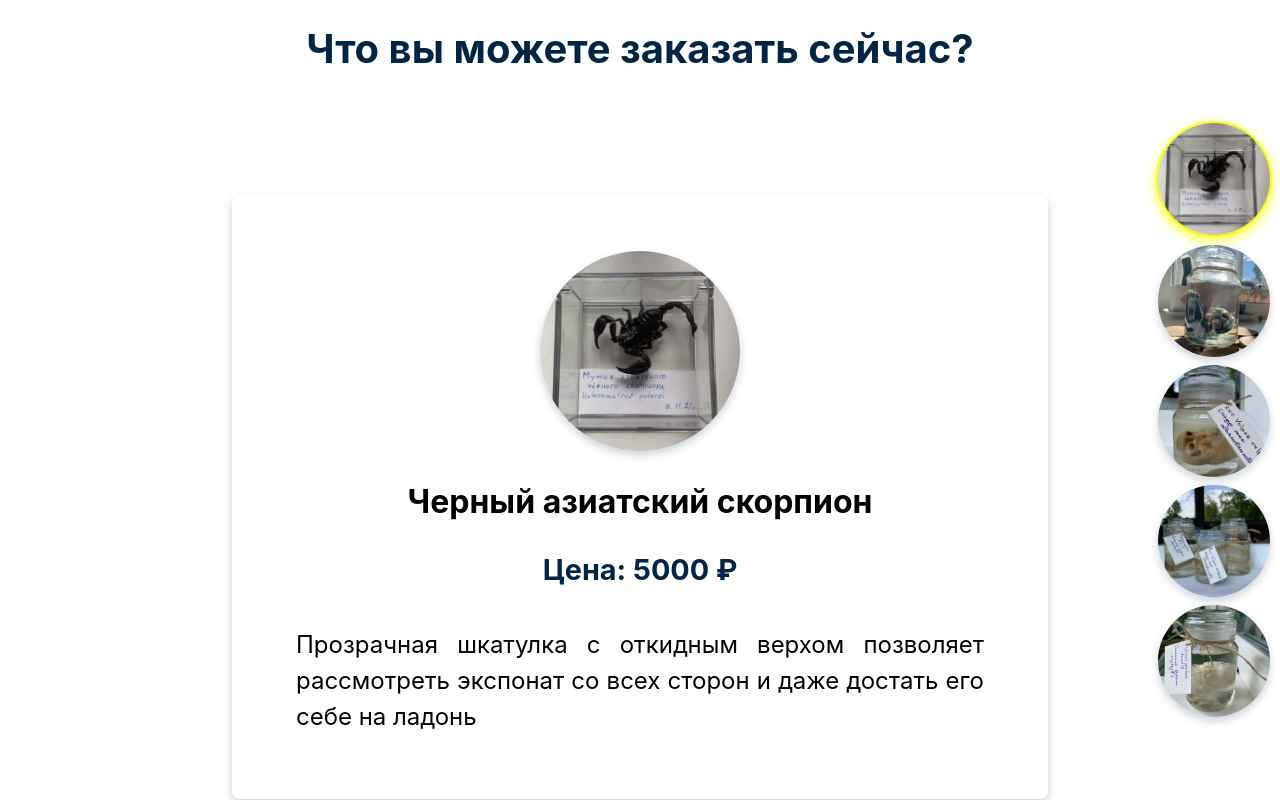
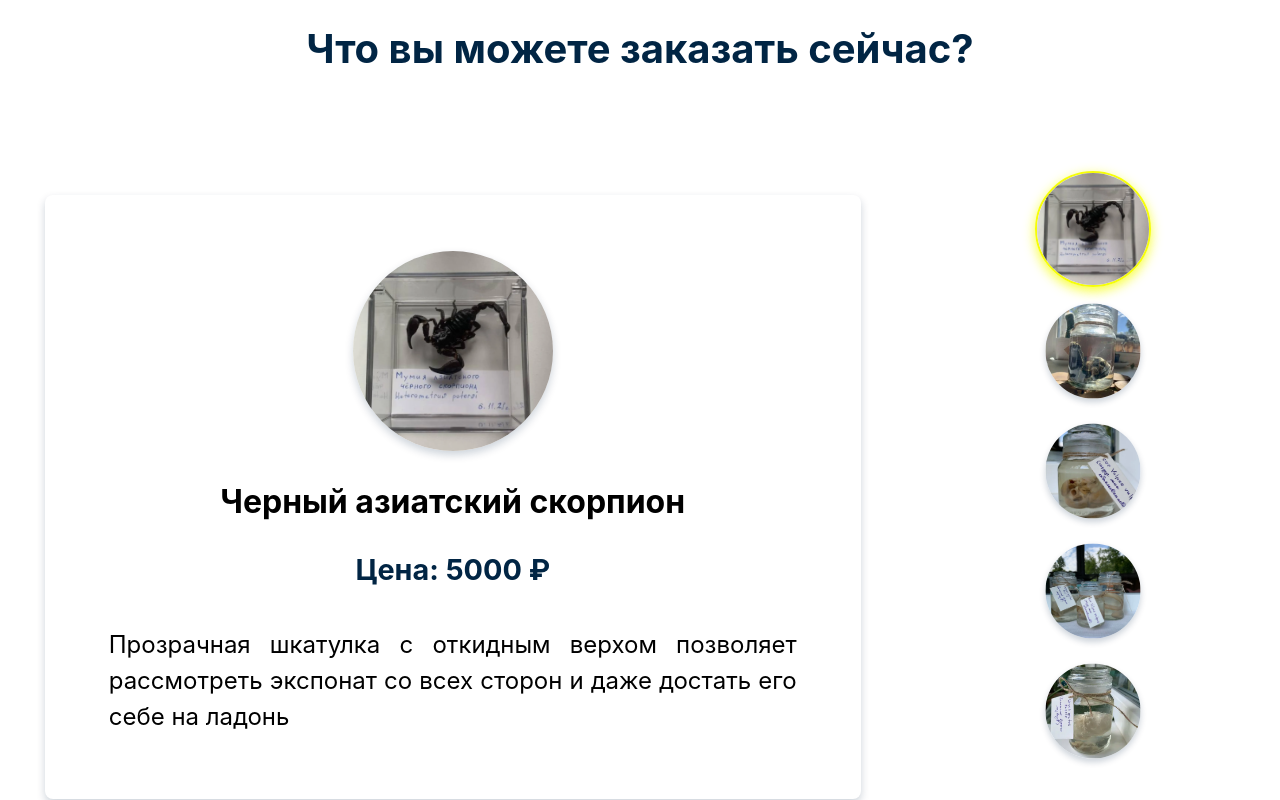
Before and after one commit to Icandal/Landing, a React (Create React App) app: page / in a window 1280 px wide. Shown: the part 2160-2960 px from the top of the page. Built offline with nearby package versions, Linux system fonts and the light colour scheme.

Commit message:
Cards updates

```diff
--- a/src/pages/Page_Cards.jsx
+++ b/src/pages/Page_Cards.jsx
@@ -89,39 +89,81 @@ const FadeContainer = styled.div`
   overflow-y: auto;
 `;
 
-const Wrapper = styled.section`
-  position: static;
+const PageContainer = styled.div`
+  position: relative;
+  width: 100%;
+  max-width: 1400px;
+  margin: 0 auto;
   display: flex;
   flex-direction: column;
-  padding: 1rem;
-  // width: 100%;
-  margin: 0rem;
 
   @media (min-width: 768px) {
-    position: absolute;
-    right: 0.5rem;
-    top: 2rem;
-    bottom: auto;
+    flex-direction: row;
+    justify-content: space-between;
+    align-items: flex-start;
+    gap: 1rem;
+  }
+`;
+
+const MainContent = styled.div`
+  width: 100%;
+
+  @media (min-width: 768px) {
+    width: 70%;
+  }
+`;
+
+const Sidebar = styled.div`
+  width: 100%;
   display: flex;
+  flex-direction: row;
+  justify-content: center;
+  flex-wrap: wrap;
+  gap: 0.5rem;
+  margin-top: 1rem;
+
+  @media (min-width: 768px) {
+    width: 28%;
     flex-direction: column;
-    width: auto;
-    padding: 0;
-    gap: 0.5rem;
+    align-items: flex-end;
+    margin-top: 0;
+    padding-top: 0.5rem;
   }
 `;
 
 const CardWrapper = styled.div`
   cursor: pointer;
   transition: transform 0.2s ease;
+  width: 150px;
 
   &:active {
     transform: scale(0.98);
   }
 
   @media (min-width: 768px) {
+    width: 100%;
+    max-width: 200px;
+
     &:hover {
       transform: scale(1.03);
     }
+
+    // Уменьшаем размер неактивных карточек
+    ${props => !props.$isActive && `
+      transform: scale(0.85);
+      margin-left: auto;
+
+      &:hover {
+        transform: scale(0.9);
+      }
+    `}
+  }
+
+  @media (max-width: 767px) {
+    // На мобильных уменьшаем неактивные карточки
+    ${props => !props.$isActive && `
+      transform: scale(0.8);
+    `}
   }
 `;
 
@@ -148,6 +190,8 @@ export const Page_Cards = forwardRef((props, ref) => {
       <>
       <PageTitle>Что вы можете заказать сейчас?</PageTitle>
         <section ref={ref} className="Page" style={{ position: 'relative', padding: '0.5rem', minHeight: '100vh' }}>
+          <PageContainer>
+            <MainContent>
               <Wrapper_active>
                   <FadeContainer key={fadeKey}>
                       <Active_card_small
@@ -159,12 +203,14 @@ export const Page_Cards = forwardRef((props, ref) => {
                       />
                   </FadeContainer>
               </Wrapper_active>
+            </MainContent>
 
-            <Wrapper>
+            <Sidebar>
                 {cardsData.map((card, index) => (
                     <CardWrapper
                         key={card.id}
                         onClick={() => handleCardClick(index)}
+                        $isActive={activeIndex === index}
                     >
                         <Card_small
                             imageRef={card.image}
@@ -175,7 +221,8 @@ export const Page_Cards = forwardRef((props, ref) => {
                         />
                     </CardWrapper>
                 ))}
-            </Wrapper>
+            </Sidebar>
+          </PageContainer>
         </section>
       </>
     );
```
Lines whose indentation alone changed are shown as unchanged.
